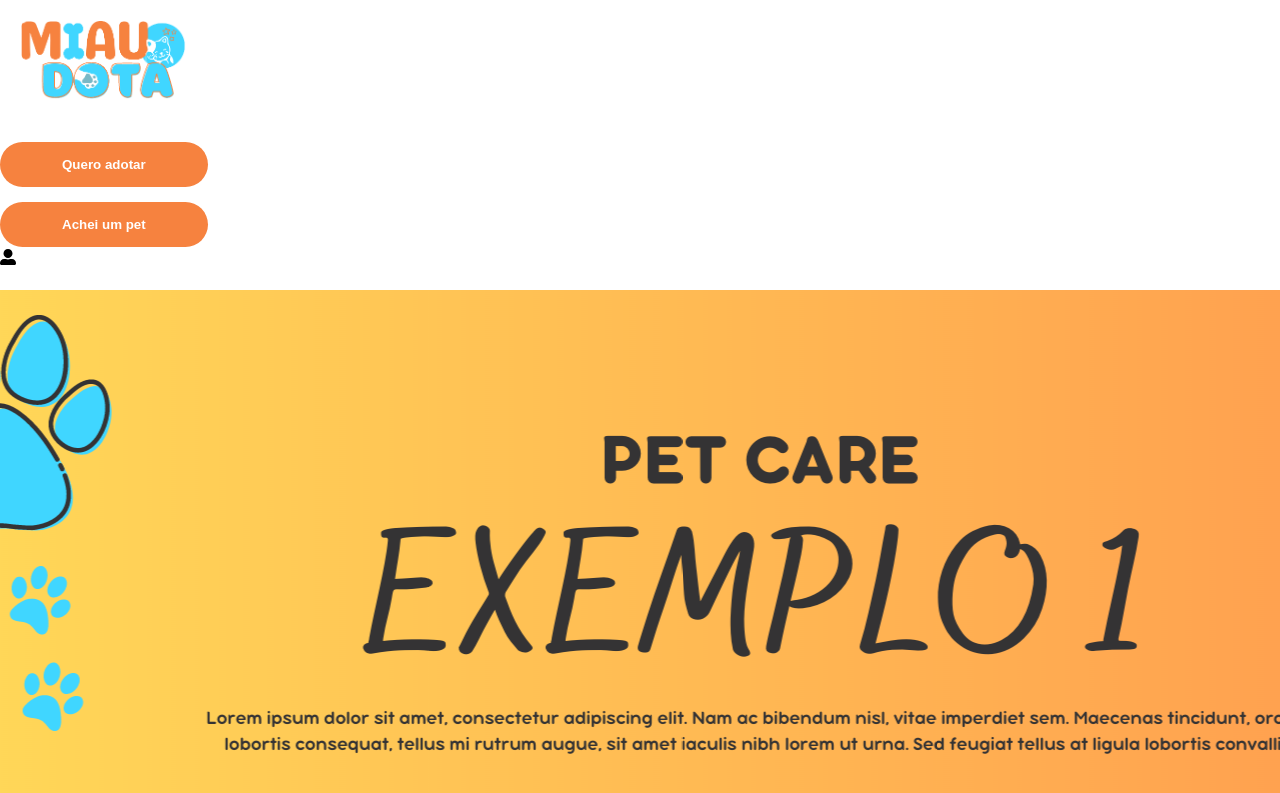
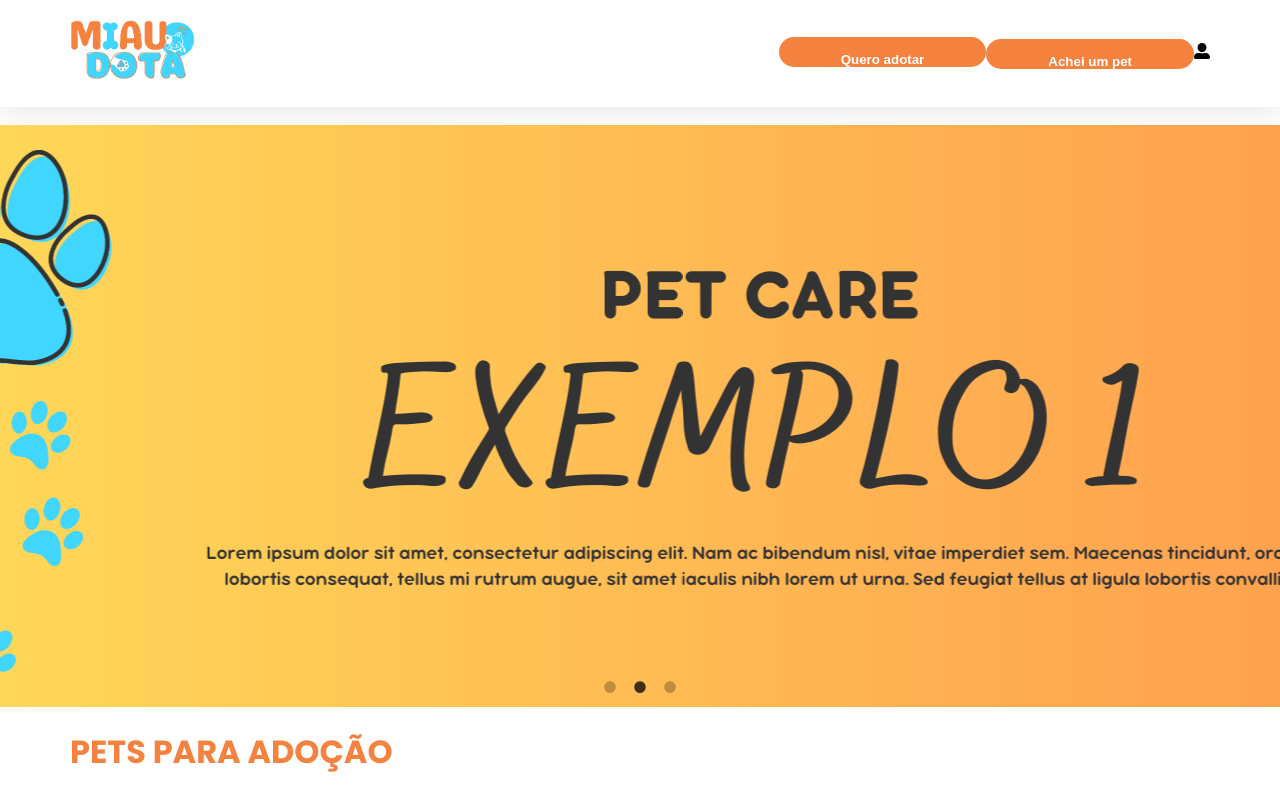
Before and after one commit to ya-yass/pj3-miaudota, a React (Create React App) app: page / in a window 1280 px wide. Shown: the top 793 px of the page. Built offline with nearby package versions, Linux system fonts and the light colour scheme; grey boxes are pictures that could not be loaded.

Commit message:
Tentativa de configurar a navbar + TODO na HOME

```diff
--- a/src/components/Navbar.css
+++ b/src/components/Navbar.css
@@ -1,13 +1,20 @@
-header {
-    background: #000;
-    padding: 20px;
+navbar, .botoes{
+  display: flex;
+  align-items: center;
 }
 
-header h3{
-    color: #FFF;
-    margin: 0;
+.logo1 {
+  height: 60px;
 }
 
-.logo {
-    padding: 20px;
+navbar {
+  display: flex;
+  justify-content: space-between;
+  padding: 20px 70px;
+  box-shadow: rgba(149, 157, 165, 0.2) 0px 8px 24px;
 }
+
+.botao {
+  margin: 0;
+  height: 20px;
+}
--- a/src/components/Navbar.jsx
+++ b/src/components/Navbar.jsx
@@ -12,19 +12,18 @@ const Navbar = () => {
 	return (
 		<Box component='navbar'>
 
-            <a href={Home}><img src={logo} className='logo' alt='logo do MiauDota'/></a>
-            <div>
+			<a href={Home}>
+				<img src={logo} className='logo1' alt='logo do MiauDota'/>
+			</a>
+
+			<div className="botoes">
 				<Link to='/adocao'>
-                    <button type="button" className="btn btn-info">Quero adotar</button>
+					<button className='botao adotar'>Quero adotar</button>
 				</Link>
-            </div>
-
-            <button type="button" class="btn btn-secundary">
-                Achei um pet
-            </button>
-
+				<button className='botao achei'>Achei um pet</button>
 				<div>
 					<User/>
+				</div>
 			</div>
 		</Box>
 	)
--- a/src/pages/Home.jsx
+++ b/src/pages/Home.jsx
@@ -2,6 +2,10 @@ import Box from '@mui/material/Box';
 import Navbar from '../components/Navbar';
 import Content from '../components/Content';
 import Footer from '../components/Footer'
+
+//TODO npm i react-slick
+//TODO npm install react-multi-carousel --save
+
 
 const Home = () => {
   return (
```
Lines whose indentation alone changed are shown as unchanged.
